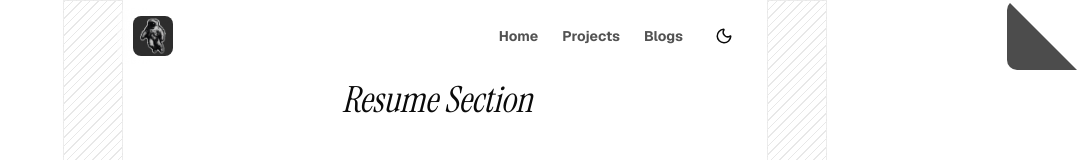
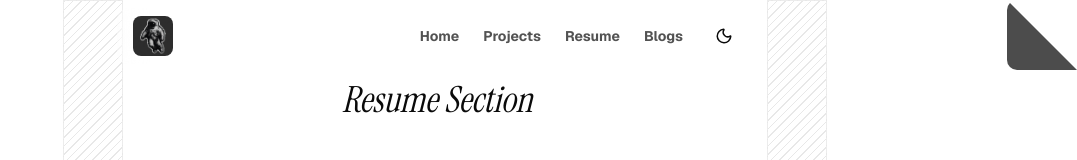
Before and after one commit to tanishtirpathi/V2-Portfolio, a Next.js app: page /Resume in a window 1280 px wide. Shown: the top 160 px of the page, without its empty margins (203-1280 px from the left). Built offline with nearby package versions, Linux system fonts and the light colour scheme.

Commit message:
nav bar update

```diff
--- a/src/app/(main)/Resume/page.tsx
+++ b/src/app/(main)/Resume/page.tsx
@@ -5,7 +5,7 @@ import Image from "next/image"
 
 export default function Home() {
   return (
-    <div className="max-w-4xl mx-auto py-20 px-4 relative">
+    <div className="max-w-2xl mx-auto py-20 px-4 relative">
 
       <DiagonalPattern side="left" />
       <DiagonalPattern side="right" />
--- a/src/components/layout/Navbar.tsx
+++ b/src/components/layout/Navbar.tsx
@@ -70,6 +70,12 @@ const toggleTheme = () => {
           >
             Projects
           </Link>
+          <Link
+            href="/Resume"
+            className="opacity-70 hover:opacity-100 hover:underline transition"
+          >
+            Resume
+          </Link>
 
           <Link
             href="/blog"
```
Lines whose indentation alone changed are shown as unchanged.
